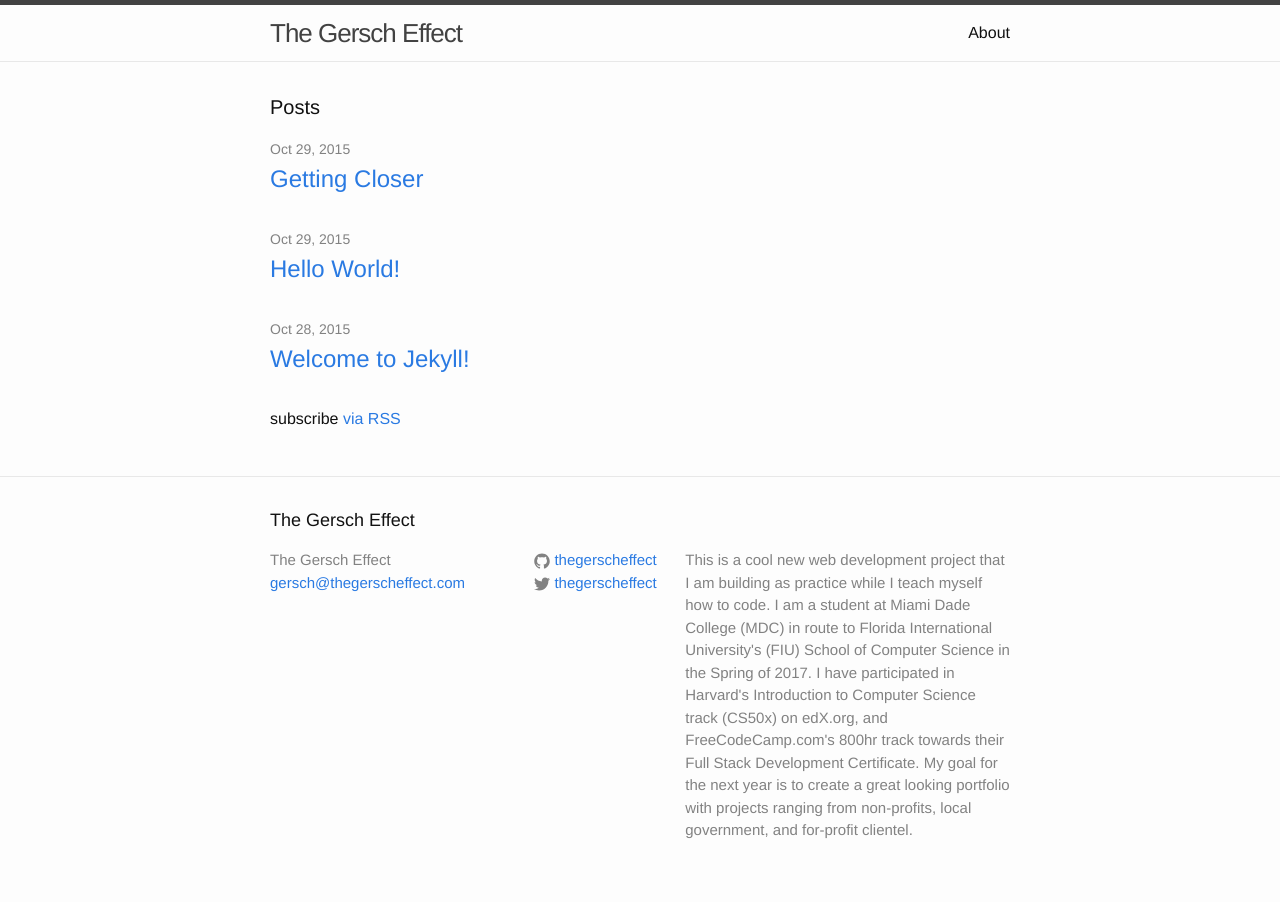
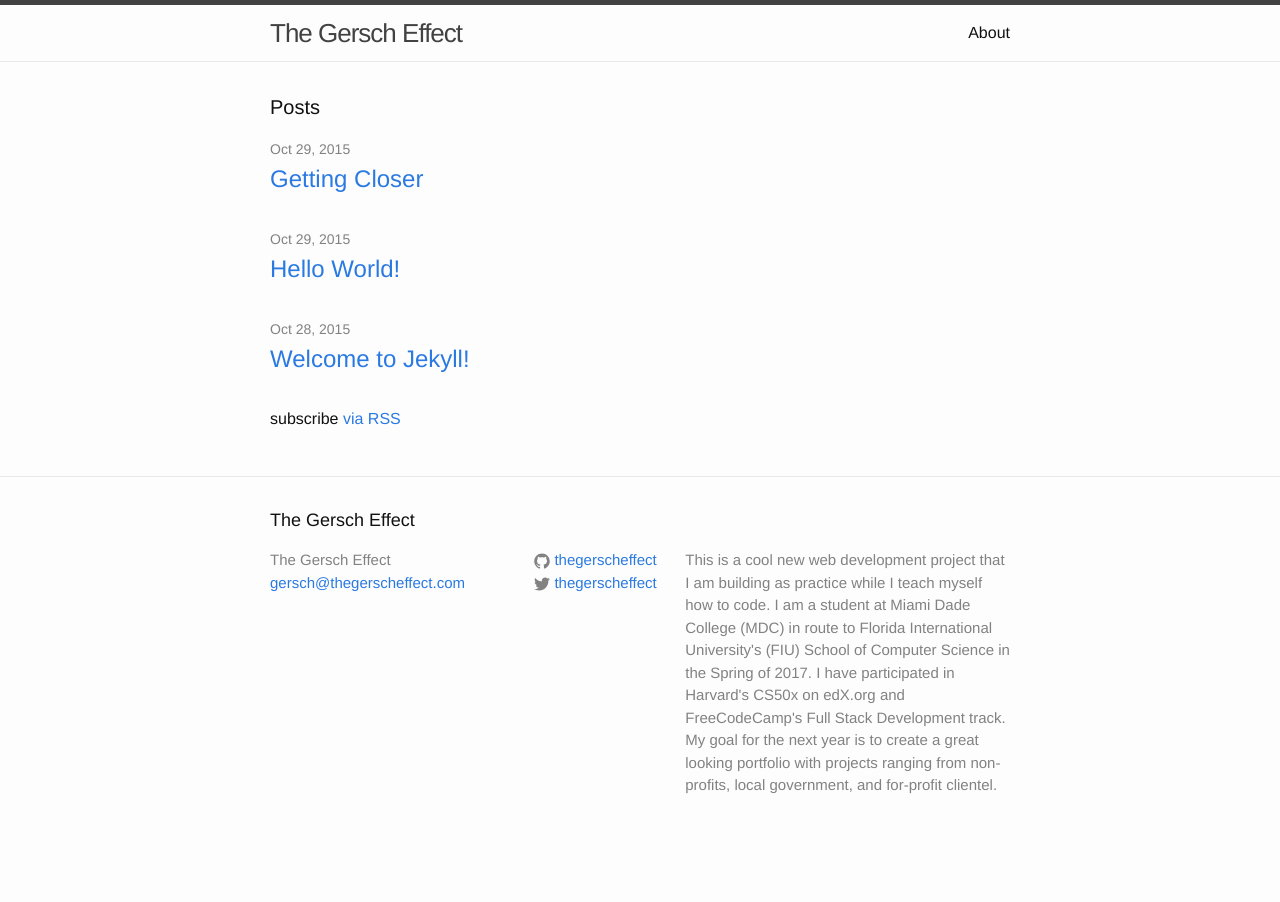
Before and after one commit to thegerscheffect/thegerscheffect.github.io, a Jekyll site: the page built from index.html, in a window 1280 px wide. Built offline with Jekyll 4.4.1, drawn with Linux system fonts in a browser that asks for light colours.

Commit message:
Shortening the description

```diff
--- a/_config.yml
+++ b/_config.yml
@@ -11,8 +11,8 @@ email: gersch@thegerscheffect.com
 description: > # this means to ignore newlines until "baseurl:"
   This is a cool new web development project that I am building as practice while I teach myself how to code.
   I am a student at Miami Dade College (MDC) in route to Florida International University's (FIU) School of Computer Science in the Spring of 2017.
-  I have participated in Harvard's Introduction to Computer Science track (CS50x) on edX.org, and
-  FreeCodeCamp.com's 800hr track towards their Full Stack Development Certificate.
+  I have participated in Harvard's CS50x on edX.org and
+  FreeCodeCamp's Full Stack Development track.
   My goal for the next year is to create a great looking portfolio with projects ranging from non-profits, local government, and for-profit clientel.
 baseurl: "" # the subpath of your site, e.g. /blog
 url: "http://thegerscheffect.com" # the base hostname & protocol for your site
```
